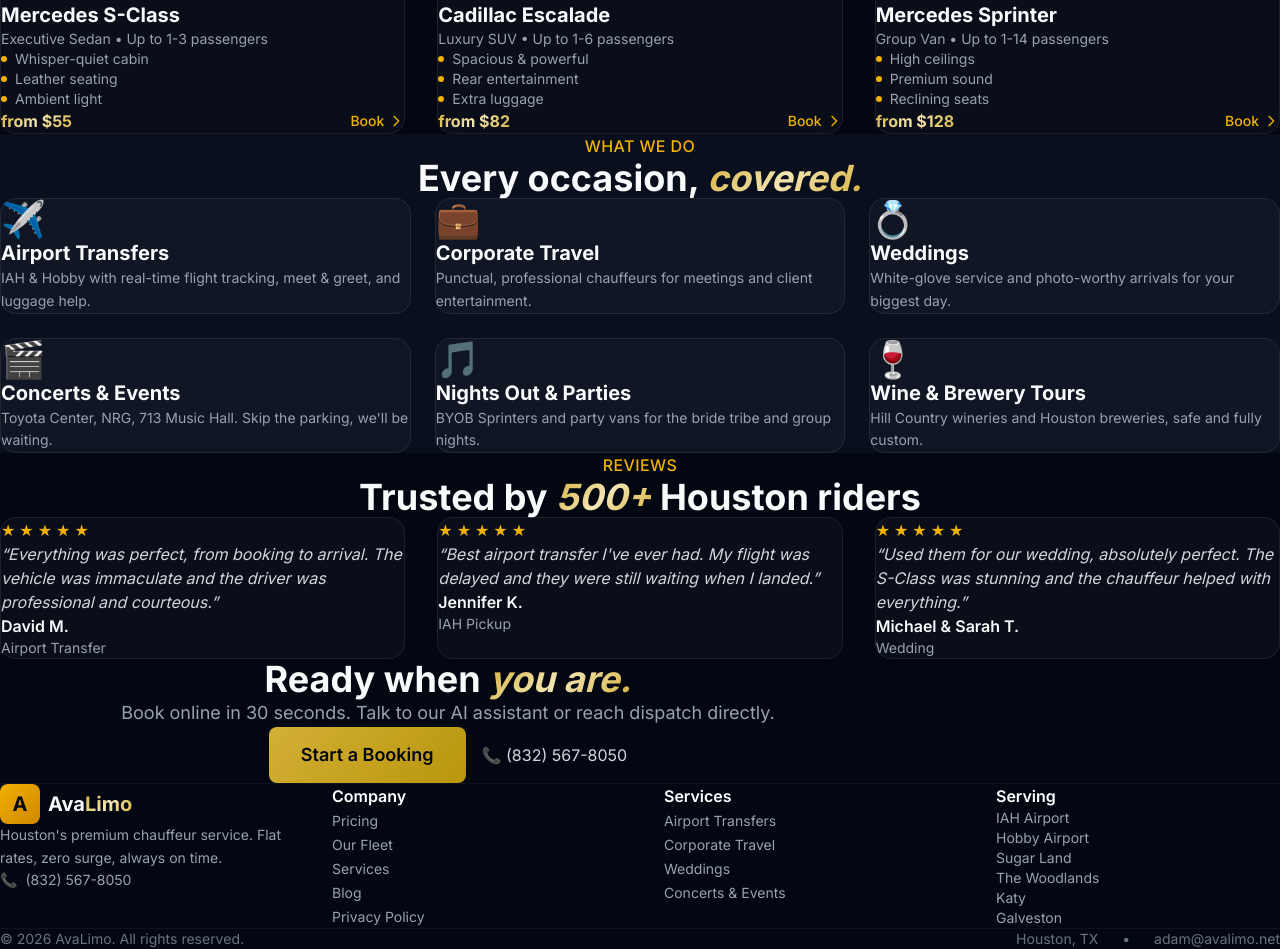
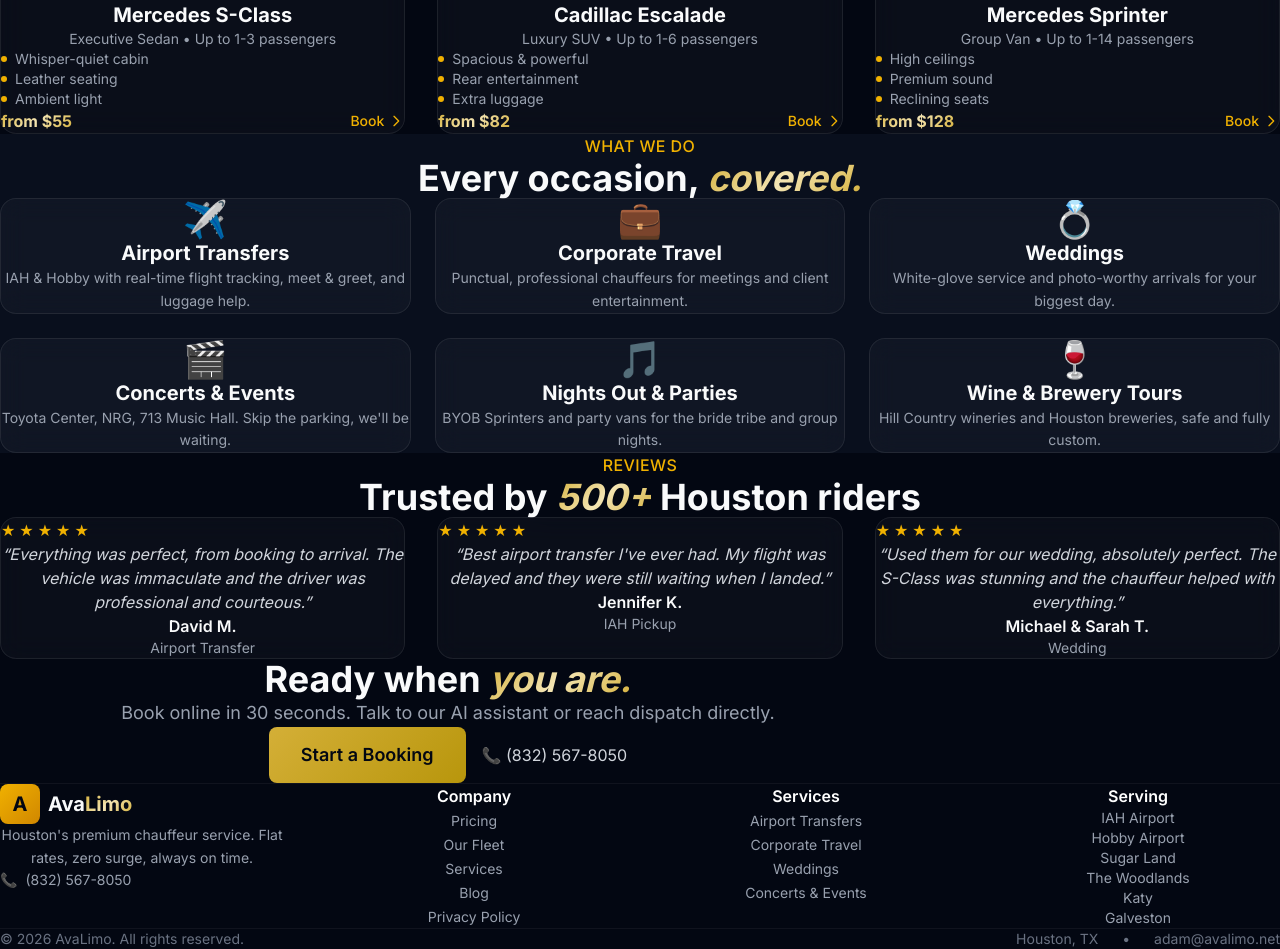
Before and after one commit to quriat/avalimo-v2, a Next.js app: page / in a window 1280 px wide. Shown: the part 1360-2309 px from the top of the page. Built offline with nearby package versions, Linux system fonts and the light colour scheme.

Commit message:
Fix center alignment for all content

```diff
--- a/src/app/globals.css
+++ b/src/app/globals.css
@@ -22,6 +22,27 @@ body {
   background: var(--background);
   color: var(--foreground);
   font-family: 'Inter', -apple-system, BlinkMacSystemFont, 'Segoe UI', Roboto, sans-serif;
+  text-align: center;
+}
+
+h1, h2, h3, h4, h5, h6 {
+  text-align: center;
+}
+
+p {
+  text-align: center;
+}
+
+section > div {
+  text-align: center;
+}
+
+footer ul {
+  text-align: center;
+}
+
+footer h3 {
+  text-align: center;
 }
 
 /* Gold gradient text */
--- a/src/components/Footer.tsx
+++ b/src/components/Footer.tsx
@@ -27,10 +27,10 @@ const footerLinks = {
 export default function Footer() {
   return (
     <footer className="bg-gray-950 border-t border-white/5">
-      <div className="max-w-7xl mx-auto px-4 sm:px-6 lg:px-8 py-16">
-        <div className="grid grid-cols-1 md:grid-cols-4 gap-12">
+      <div className="max-w-7xl mx-auto px-4 sm:px-6 lg:px-8 py-16 text-center">
+        <div className="grid grid-cols-1 md:grid-cols-4 gap-12 text-center">
           {/* Brand */}
-          <div className="md:col-span-1">
+          <div className="md:col-span-1 text-center">
             <Link href="/" className="flex items-center gap-2 mb-4">
               <div className="w-10 h-10 rounded-lg bg-gradient-to-br from-yellow-500 to-yellow-600 flex items-center justify-center">
                 <span className="text-gray-950 font-bold text-xl">A</span>
```
